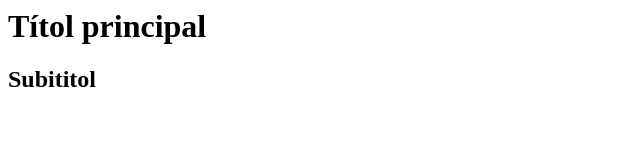
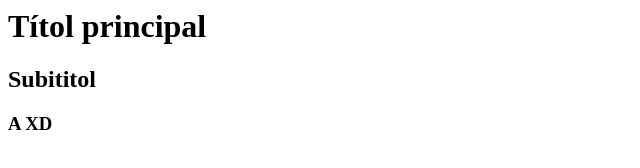
Before and after one commit to GuillermoPesqueroTorrano/M04Practica1, a plain HTML site: page index.html in a window 1280 px wide. Shown: the full height of the page, 0-640 px from the left. Drawn offline with Linux system fonts and the light colour scheme.

Commit message:
Proyecto_1

```diff
--- a/index.html
+++ b/index.html
@@ -5,7 +5,7 @@
     <body>
         <h1> Títol principal </h1>
         <h2> Subititol </h2>
-
+        <h3> A XD </h3>
 
     </body>
 </html>
```
